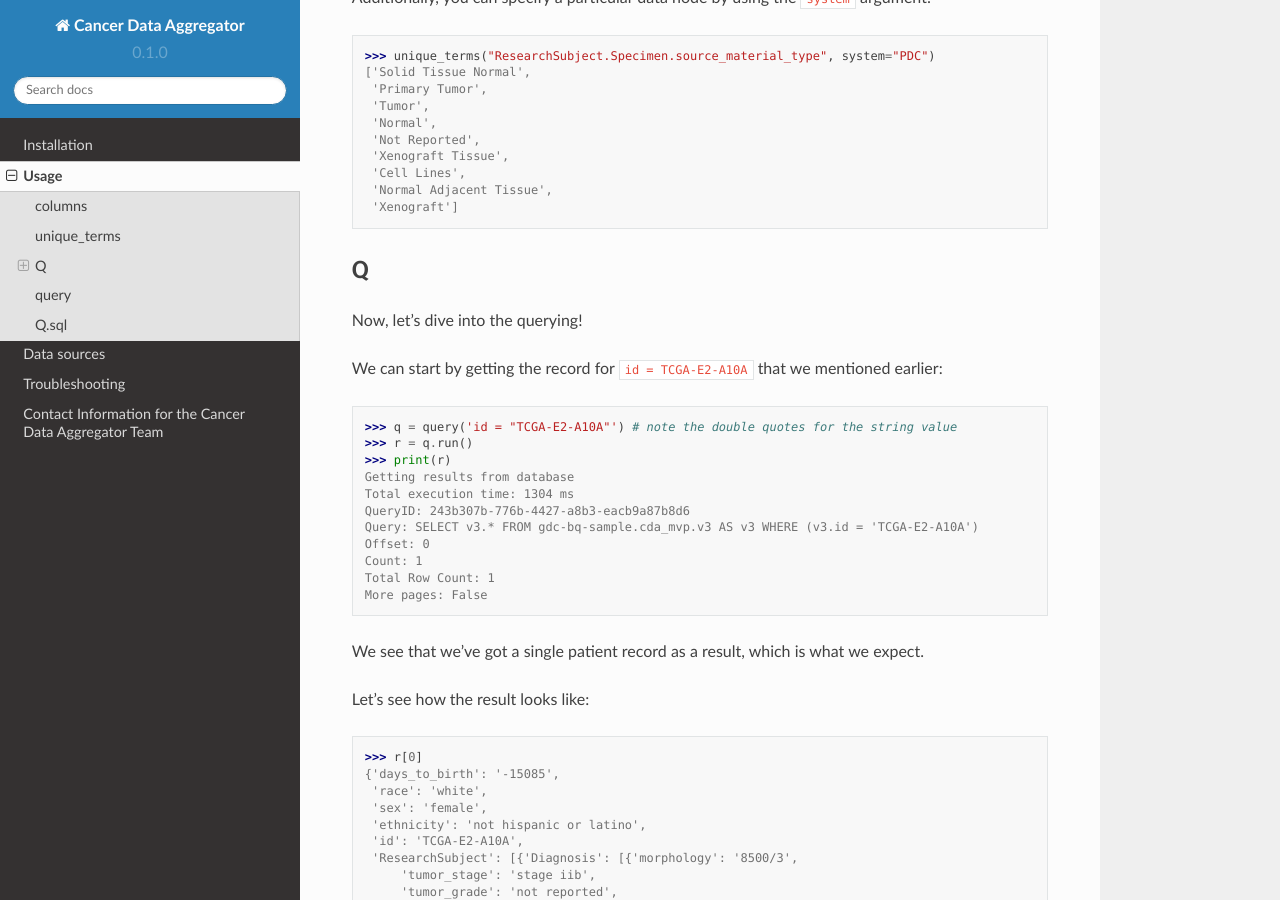
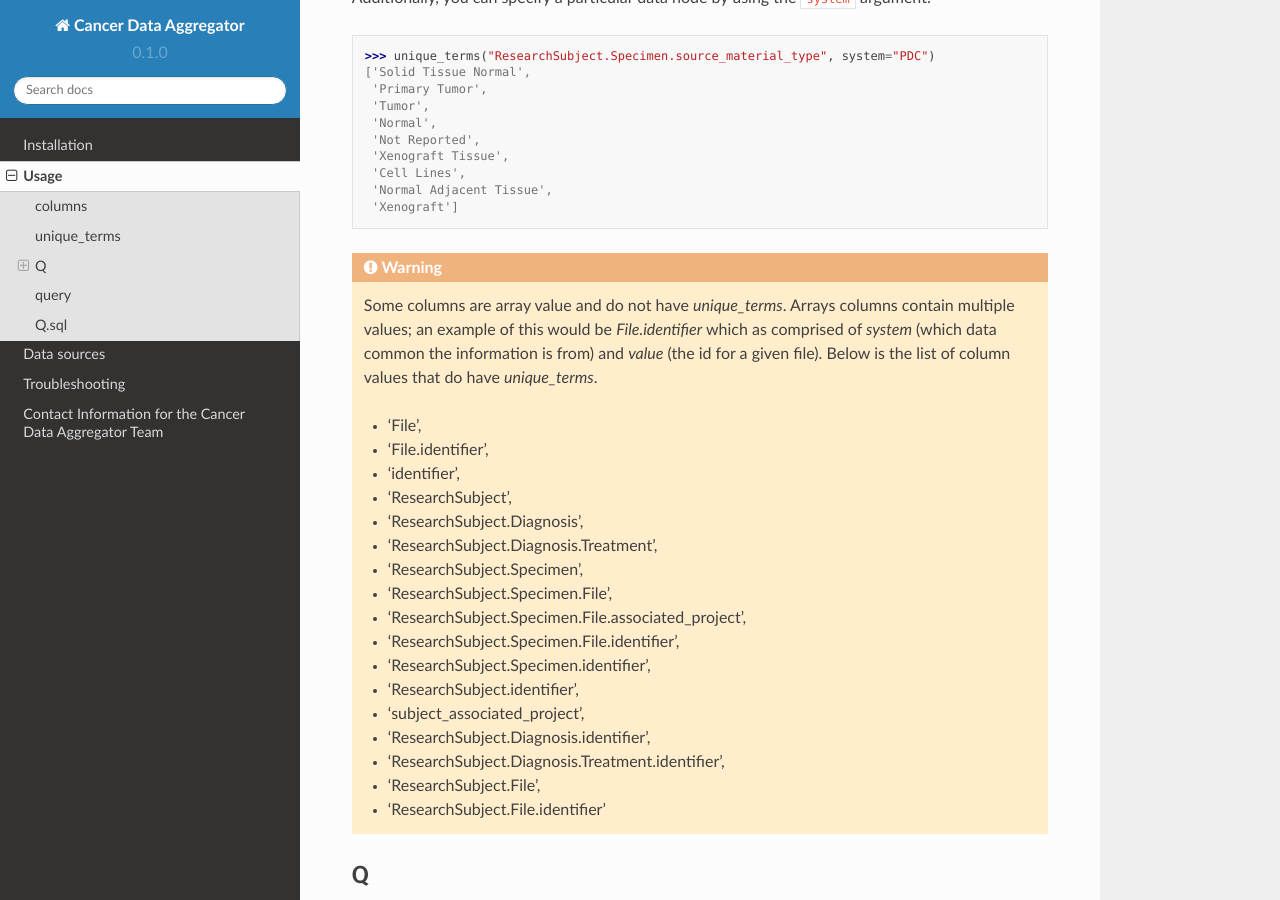
Before and after one commit to CancerDataAggregator/CDA-HelpDesk, a Sphinx documentation site: the page built from docs/source/usage.rst, in a window 1280 px wide and 900 px high, scrolled down 2358 px. Built offline with Sphinx 7.4.7 and the Read the Docs theme 2.0.0, drawn with Linux system fonts in a browser that asks for light colours; pages that are not in the unit, such as notebooks, are missing from menus.

Commit message:
added unique_terms warning

```diff
--- a/docs/source/usage.rst
+++ b/docs/source/usage.rst
@@ -113,6 +113,26 @@ Additionally, you can specify a particular data node by using the ``system`` arg
  'Normal Adjacent Tissue',
  'Xenograft']
 
+.. warning::
+ Some columns are array value and do not have `unique_terms`. Arrays columns contain multiple values; an example of this would be `File.identifier` which as  comprised of `system` (which data common the information is from) and `value` (the id for a given file). Below is the list of column values that do have `unique_terms`.
+
+ - 'File',
+ - 'File.identifier',
+ - 'identifier',
+ - 'ResearchSubject',
+ - 'ResearchSubject.Diagnosis',
+ - 'ResearchSubject.Diagnosis.Treatment',
+ - 'ResearchSubject.Specimen',
+ - 'ResearchSubject.Specimen.File',
+ - 'ResearchSubject.Specimen.File.associated_project',
+ - 'ResearchSubject.Specimen.File.identifier',
+ - 'ResearchSubject.Specimen.identifier',
+ - 'ResearchSubject.identifier',
+ - 'subject_associated_project',
+ - 'ResearchSubject.Diagnosis.identifier',
+ - 'ResearchSubject.Diagnosis.Treatment.identifier',
+ - 'ResearchSubject.File',
+ - 'ResearchSubject.File.identifier'
 
 Q
 ----
```
